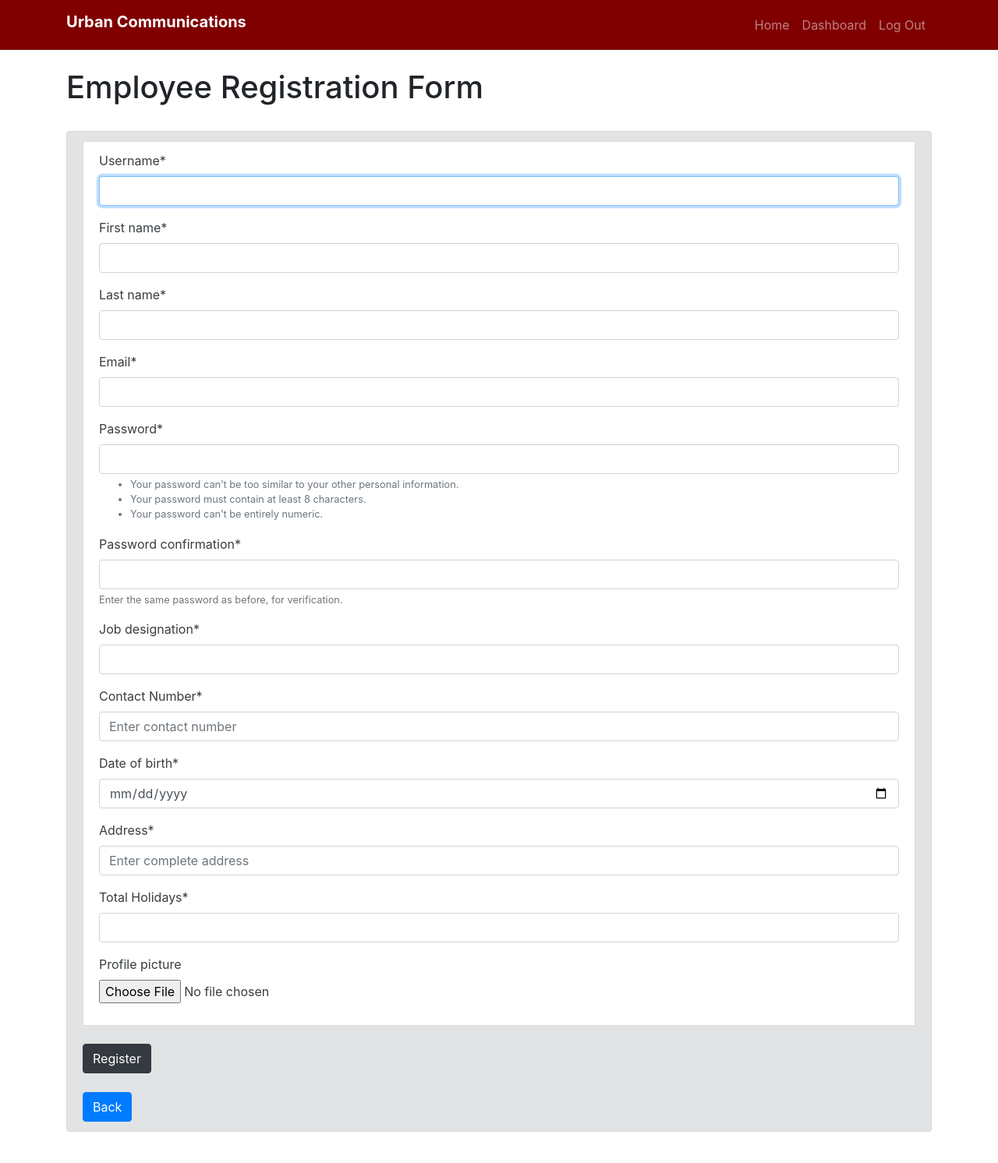
After one commit to urban-communications/UC-Project-2, a Django app: page /client/employee/registration in a window 1280 px wide. The commit adds this page. Shown: the whole page at 78% size. Run offline with Django 3.2, Linux system fonts and the light colour scheme; the visitor is signed in with stand-in values (Sample User, id 1); data that the repository does not hold is empty; some libraries are stand-ins or nearby versions.

Commit message:
add employee registration

```diff
--- a/clientApp/forms.py
+++ b/clientApp/forms.py
@@ -6,6 +6,7 @@ from django.contrib.auth.forms import AuthenticationForm
 from clientApp.models import (
     Client,
     Operator,
+    Employee,
     Feedback,
     Leave,
     OperatorDocuments,
@@ -122,6 +123,46 @@ class OperatorRegistrationForm(forms.ModelForm):
         model = Operator
         fields = (
             'client_id',
+            'contact_number',
+            'date_of_birth',
+            'address',
+            'total_leaves',
+            'profile_picture'
+        )
+        labels = {
+            "total_leaves": "Total Holidays"
+        }
+
+
+class EmployeeRegistrationForm(forms.ModelForm):
+    address = forms.CharField(
+        max_length=150,
+        required=True,
+        label="Address",
+        widget=forms.TextInput(attrs={
+            'class': 'form-control',
+            'placeholder': 'Enter complete address'
+        }),
+    )
+    contact_number = forms.CharField(
+        required=True,
+        label="Contact Number",
+        widget=forms.TextInput(attrs={
+            'class': 'form-control',
+            'placeholder': 'Enter contact number'
+        }),
+    )
+    date_of_birth = forms.DateField(
+        widget=forms.TextInput(
+            attrs={'type': 'date', 'format': 'd-m-Y', 'input_formats': 'd-m-Y'},
+
+        )
+    )
+
+    class Meta:
+        model = Employee
+        fields = (
+            'job_designation',
             'contact_number',
             'date_of_birth',
             'address',
--- a/clientApp/models.py
+++ b/clientApp/models.py
@@ -46,6 +46,26 @@ class Operator(models.Model):
 
     def __str__(self):
         return self.operator_name
+
+
+class Employee(models.Model):
+    employee_user_id = models.UUIDField(
+        primary_key=True, default=uuid.uuid4, editable=False)
+    user_name = models.OneToOneField(User, on_delete=models.CASCADE)
+    job_designation = models.CharField(max_length=100, null=False)
+    employee_name = models.CharField(max_length=100, null=False)
+    contact_number = models.CharField(max_length=30)
+    date_of_birth = models.DateField()
+    address = models.CharField(max_length=200)
+    total_leaves = models.IntegerField(null=False)
+    available_leaves = models.IntegerField(null=False)
+    created_at = models.DateTimeField(default=timezone.now)
+    updated_at = models.DateTimeField(default=timezone.now)
+    profile_picture = models.ImageField(
+        upload_to='employee_profile_picture', blank=True, null=True)
+
+    def __str__(self):
+        return self.employee_name
 
 
 class OperatorDocuments(models.Model):
--- /dev/null
+++ b/clientApp/templates/employee_registration.html
@@ -0,0 +1,39 @@
+{% extends "base.html" %}
+{% load static %}
+{% load crispy_forms_tags %}
+
+{% block head %}
+
+<title>Employee Registration</title>
+
+{% endblock %}
+
+{% block body %}
+
+<div>
+    <br />
+    <h1>Employee Registration Form</h1>
+    <br />
+
+    <div class="alert alert-secondary">
+        <form method="post" enctype="multipart/form-data">
+            {% csrf_token %}
+            <li class="list-group-item">
+                {{user_form|crispy}}
+                {{employee_form|crispy}}
+            </li>
+            <br>
+            <button type="submit" class="btn btn-dark">
+                Register
+            </button>
+        </form>
+        <br>
+        <div class="row">
+            <div class="col-5">
+                <a class="btn btn-primary" href="{% url 'clientApp:home' %}">Back</a>
+            </div>
+        </div>
+    </div>
+    <br>
+</div>
+{% endblock %}
--- a/clientApp/urls.py
+++ b/clientApp/urls.py
@@ -2,7 +2,11 @@ from django.urls import path
 from django.contrib.auth.models import User
 
 from . import views
-from secondProject.views import ClientRegistration, OperatorRegistration
+from secondProject.views import (
+    ClientRegistration,
+    OperatorRegistration,
+    EmployeeRegistration
+)
 
 urlpatterns = [
     path('', views.HomeView.as_view(), name='home'),
@@ -55,7 +59,7 @@ urlpatterns = [
          name='client_invoice_list'),
     path('operator/message/client/list', views.OperatorViewClientMessages.as_view(),
          name='operator_message_client_list'),
-     path('operator/message/admin/list', views.OperatorViewAdminMessages.as_view(),
+    path('operator/message/admin/list', views.OperatorViewAdminMessages.as_view(),
          name='operator_message_admin_list'),
     path('message/client/operator/<slug:pk>',
          views.ClientOperatorViewMessage.as_view(), name='client_message_operator_list'),
@@ -65,6 +69,8 @@ urlpatterns = [
          name='admin_client_message_list'),
     path('message/admin/operator/<slug:pk>',
          views.AdminOperatorViewMessage.as_view(), name='admin_operator_message_list'),
+    path('employee/registration', EmployeeRegistration.as_view(),
+         name='employee_signup')
 ]
 
 app_name = 'clientApp'
--- a/secondProject/views.py
+++ b/secondProject/views.py
@@ -9,8 +9,18 @@ from django.core.mail import EmailMultiAlternatives
 from django.conf import settings
 
 
-from clientApp.models import User, Client, Operator
-from clientApp.forms import UserRegistrationForm, ClientRegistrationForm, OperatorRegistrationForm
+from clientApp.models import (
+    User,
+    Client,
+    Operator,
+    Employee
+)
+from clientApp.forms import (
+    UserRegistrationForm,
+    ClientRegistrationForm,
+    OperatorRegistrationForm,
+    EmployeeRegistrationForm
+)
 
 
 def password_change_form(request):
@@ -127,3 +137,69 @@ class OperatorRegistration(TemplateView):
             return render(request, self.template_name, context)
         else:
             return redirect('clientApp:home')
+
+
+class EmployeeRegistration(TemplateView):
+    template_name = 'employee_registration.html'
+
+    def get(self, request):
+        if(request.user.is_staff):
+            user_form = UserRegistrationForm()
+            employee_form = EmployeeRegistrationForm()
+            context = {
+                'user_form': user_form,
+                'employee_form': employee_form
+            }
+            return render(request, self.template_name, context)
+        else:
+            return redirect('clientApp:home')
+
+    def post(self, request):
+        if request.user.is_staff:
+            context = {}
+            form_user = UserRegistrationForm(request.POST)
+            form_employee = EmployeeRegistrationForm(
+                request.POST, request.FILES)
+
+            if form_employee.is_valid() and form_user.is_valid():
+                data = form_user.save()
+                name = form_user.cleaned_data['first_name'] + \
+                    ' ' + form_user.cleaned_data['last_name']
+                new_employee = Employee(
+                    user_name=data,
+                    job_designation=form_employee.cleaned_data['job_designation'],
+                    employee_name=name,
+                    contact_number=form_employee.cleaned_data['contact_number'],
+                    date_of_birth=form_employee.cleaned_data['date_of_birth'],
+                    address=form_employee.cleaned_data['address'],
+                    total_leaves=form_employee.cleaned_data['total_leaves'],
+                    available_leaves=form_employee.cleaned_data['total_leaves'],
+                    profile_picture=form_employee.cleaned_data['profile_picture']
+                )
+                new_employee.save()
+                messages.success(request, "Employee created successfully.")
+
+                # send an email
+                subject, from_email, to = f"{name} signed up Successfully", settings.EMAIL_HOST_USER, form_user.cleaned_data[
+                    'email']
+                text_content = "Your account has been registered successfully"
+                html_content = f"""<p>Hi, <br>
+                Your account has been registered successfully. <br>
+                Your account credientials are as follow. <br>
+                Username: {form_user.cleaned_data['username']} <br>
+                Password: {form_user.cleaned_data['password1']} <br> <br>
+                you can now login by visiting our website at: <a> https://urbancommunications.herokuapp.com/ </a>
+                </p>"""
+                msg = EmailMultiAlternatives(
+                    subject, text_content, from_email, [to])
+                msg.attach_alternative(html_content, "text/html")
+                msg.send()
+                messages.success(
+                    request, "Email with login credientials has been sent successfully.")
+                return HttpResponseRedirect(request.path_info)
+            else:
+                context['user_form'] = form_user
+                context['employee_form'] = form_employee
+            return render(request, self.template_name, context)
+        else:
+            return redirect('clientApp:home')
--- a/templates/base.html
+++ b/templates/base.html
@@ -59,6 +59,19 @@
                     <li class="nav-item">
                         <a class="nav-link"
                             href="{% url 'clientApp:operator_profile' user.operator.operator_user_id %}">Profile</a>
+                    </li>
+                    <li class="nav-item">
+                        <a class="nav-link" href="{% url 'logout' %}"> Log Out</a>
+                    </li>
+
+                    {% elif  user.is_authenticated and user.employee %}
+
+                    <li class="nav-item">
+                        <a class="nav-link" href="{% url 'clientApp:home' %}">Dashboard</a>
+                    </li>
+                    <li class="nav-item">
+                        <a class="nav-link"
+                            href="{% url 'clientApp:operator_profile' user.employee.employee_user_id %}">Profile</a>
                     </li>
                     <li class="nav-item">
                         <a class="nav-link" href="{% url 'logout' %}"> Log Out</a>
```
Also changed, not shown: clientApp/templates/home.html (+53 -0 lines), clientApp/migrations/0019_empyloyee.py (added), clientApp/migrations/0020_auto_20201009_1638.py (added).
